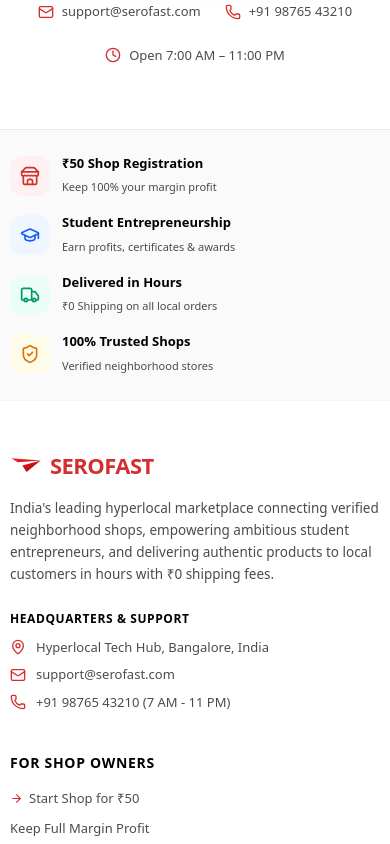
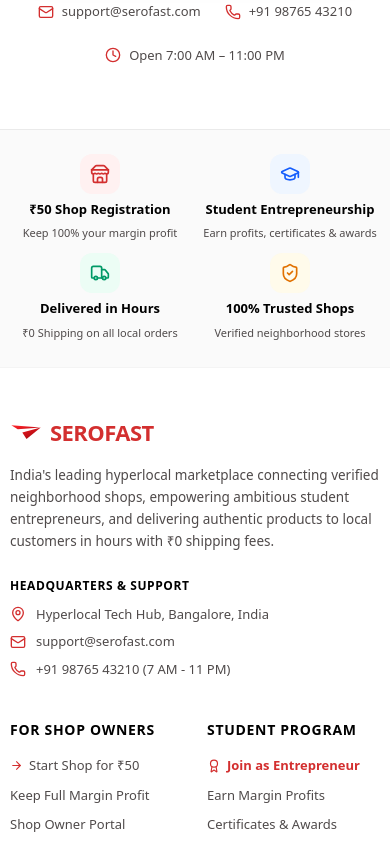
Before and after one commit to serofast/Serofast, a React (Vite) app: page / in a window 390 px wide. Shown: the part 9160-10004 px from the top of the page. Built offline with nearby package versions, Linux system fonts and the light colour scheme; no server answers; a web font is replaced by a local one.

Commit message:
fix: Improve footer layout for better responsiveness on smaller screens

```diff
--- a/src/components/reusable/Footer.jsx
+++ b/src/components/reusable/Footer.jsx
@@ -18,8 +18,8 @@ export default function Footer() {
     <footer className="w-full border-t border-[#eaeaea] bg-white text-textPrimary">
       {/* Top Banner inside footer highlighting core guarantees */}
       <div className="border-b border-[#f4f4f4] bg-[#fafafa]">
-        <div className="mx-auto grid w-[min(1280px,calc(100%_-_48px))] grid-cols-1 gap-4 py-6 sm:grid-cols-2 lg:grid-cols-4 max-800:w-[min(680px,calc(100%_-_28px))] max-560:w-[calc(100%_-_20px)]">
-          <div className="flex items-center gap-3">
+        <div className="mx-auto grid w-[min(1280px,calc(100%_-_48px))] grid-cols-2 gap-4 py-6 lg:grid-cols-4 max-800:w-[min(680px,calc(100%_-_28px))] max-560:w-[calc(100%_-_20px)] max-560:gap-2.5">
+          <div className="flex items-center gap-3 max-560:flex-col max-560:justify-center max-560:gap-1.5 max-560:text-center">
             <div className="grid h-10 w-10 shrink-0 place-items-center rounded-xl bg-promoHighlight text-brandRed">
               <Store size={20} />
             </div>
@@ -29,7 +29,7 @@ export default function Footer() {
             </div>
           </div>
 
-          <div className="flex items-center gap-3">
+          <div className="flex items-center gap-3 max-560:flex-col max-560:justify-center max-560:gap-1.5 max-560:text-center">
             <div className="grid h-10 w-10 shrink-0 place-items-center rounded-xl bg-blue-50 text-blue-600">
               <GraduationCap size={20} />
             </div>
@@ -39,7 +39,7 @@ export default function Footer() {
             </div>
           </div>
 
-          <div className="flex items-center gap-3">
+          <div className="flex items-center gap-3 max-560:flex-col max-560:justify-center max-560:gap-1.5 max-560:text-center">
             <div className="grid h-10 w-10 shrink-0 place-items-center rounded-xl bg-emerald-50 text-emerald-600">
               <Truck size={20} />
             </div>
@@ -49,7 +49,7 @@ export default function Footer() {
             </div>
           </div>
 
-          <div className="flex items-center gap-3">
+          <div className="flex items-center gap-3 max-560:flex-col max-560:justify-center max-560:gap-1.5 max-560:text-center">
             <div className="grid h-10 w-10 shrink-0 place-items-center rounded-xl bg-amber-50 text-amber-600">
               <ShieldCheck size={20} />
             </div>
@@ -63,9 +63,9 @@ export default function Footer() {
 
       {/* Main Footer Links Columns */}
       <div className="mx-auto w-[min(1280px,calc(100%_-_48px))] py-12 lg:py-16 max-800:w-[min(680px,calc(100%_-_28px))] max-560:w-[calc(100%_-_20px)]">
-        <div className="grid grid-cols-1 gap-10 sm:grid-cols-2 md:grid-cols-3 lg:grid-cols-5">
+        <div className="grid grid-cols-1 gap-x-10 gap-y-10 max-560:grid-cols-2 max-560:gap-x-6 sm:grid-cols-2 md:grid-cols-3 lg:grid-cols-5">
           {/* Col 1: Brand Info */}
-          <div className="lg:col-span-2 space-y-4 pr-0 lg:pr-8">
+          <div className="max-560:col-span-2 lg:col-span-2 space-y-4 pr-0 lg:pr-8">
             <Link
               to="/"
               className="inline-flex items-center gap-2 text-[22px] font-extrabold tracking-tight text-brandRed"
@@ -171,7 +171,7 @@ export default function Footer() {
           </div>
 
           {/* Col 4: Customer & Guarantees */}
-          <div>
+          <div className="max-560:col-span-2">
             <h4 className="text-[14px] font-bold uppercase tracking-wider text-textPrimary">
               Customer Promises
             </h4>
```
Also changed, not shown: 1 other file (tests, documents, lock files or other folders).
